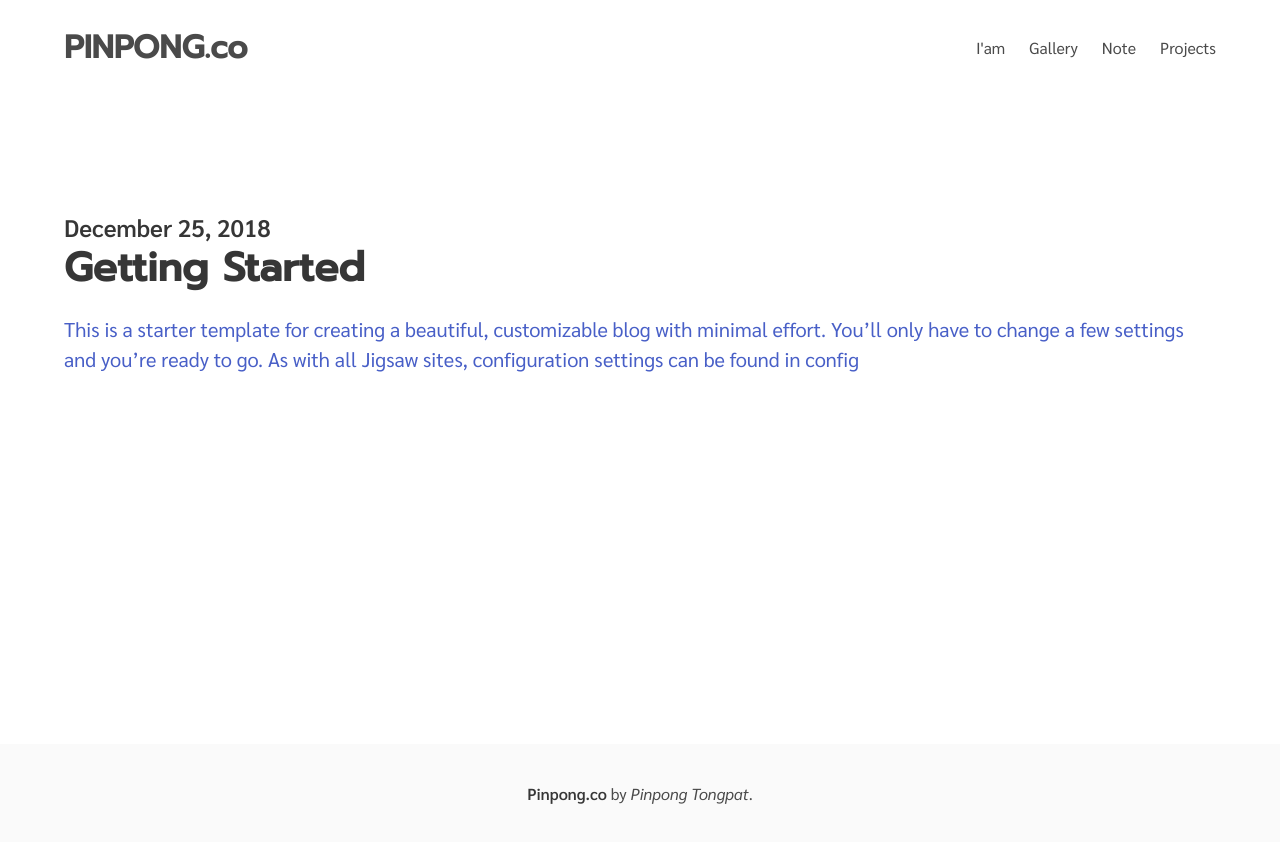
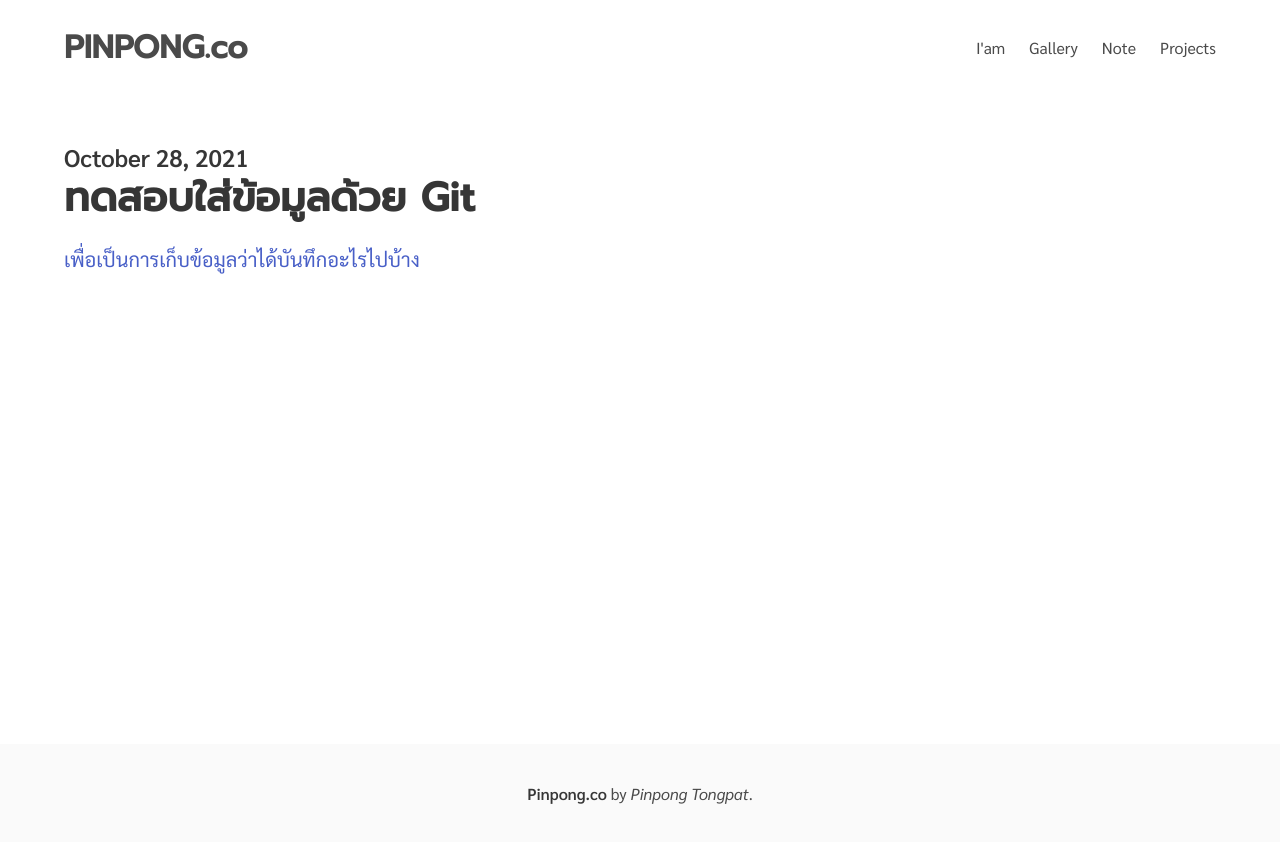
Before and after one commit to PinpongTp/pinpong.co-2021, a React (Create React App) app: page /note in a window 1280 px wide. Built offline with nearby package versions, Linux system fonts and the light colour scheme.

Commit message:
add gitnote in note.

```diff
--- a/src/App.js
+++ b/src/App.js
@@ -6,6 +6,7 @@ import Nav from './layouts/nav'
 import Footer from './layouts/footer'
 import Gallery from './pages/gallery'
 import About from './pages/about'
+import Gitnoe from './pages/note/gitnote'
 
 // const About = () => <h1>About</h1>
 const Post = () => <h1>Post</h1>
@@ -25,9 +26,11 @@ class App extends Component {
             <Route exact path="/" component={Home} />
             <Route path="/about" component={About} />
             <Route path="/post" component={Post} />
+            <Route path="/note/git" component={Gitnoe} />
             <Route path="/note" component={Note} />
             <Route path="/project" component={Project} />
             <Route path="/gallery" component={Gallery} />
+
             <Route pate="/:id"> 404 </Route>
           </Switch>
         </div>
--- a/src/pages/note.js
+++ b/src/pages/note.js
@@ -11,15 +11,10 @@ const Note = () => {
             <section className="section">
                 <div className="container">
                     <div class="content is-medium">
-                        <Link to="">
-                            <figure>
-                                <img src="" alt="" />
-                            </figure>
-                            <h2 class="subtitle is-4">December 25, 2018</h2>
-                            <h1 class="title">Getting Started</h1>
-                            <p>This is a starter template for creating a beautiful, customizable blog with minimal
-                            effort. You’ll only have to change a few settings and you’re ready to go. As with all Jigsaw sites,
-                            configuration settings can be found in config</p>
+                        <Link to="note/git">
+                            <h2 class="subtitle is-4">October 28, 2021</h2>
+                            <h1 class="title">ทดสอบใส่ข้อมูลด้วย Git</h1>
+                            <p>เพื่อเป็นการเก็บข้อมูลว่าได้บันทึกอะไรไปบ้าง</p>
                         </Link>
                     </div>
                 </div>
--- /dev/null
+++ b/src/pages/note/gitnote.js
@@ -0,0 +1,27 @@
+// import React from "react";
+import {Link} from 'react-router-dom'
+
+const Gitnote = () => {
+
+
+    return (
+        <div>
+            <section className="section">
+                <div className="container">
+                    <div class="content is-medium">
+                        <figure>
+                            <img src="/img/note/logo-git.jpg" alt="" />
+                        </figure>
+                        <h2 class="subtitle is-4">October 28, 2021</h2>
+                        <h1 class="title">ทดสอบใส่ข้อมูลด้วย Git</h1>
+                        <p>เพื่อเป็นการเก็บข้อมูลว่าได้บันทึกอะไรไปบ้าง</p>
+                    </div>
+                </div>
+            </section>
+
+        </div>
+    )
+}
+
+
+export default Gitnote
```
Also changed, not shown: public/img/note/logo-git.jpg (added).
